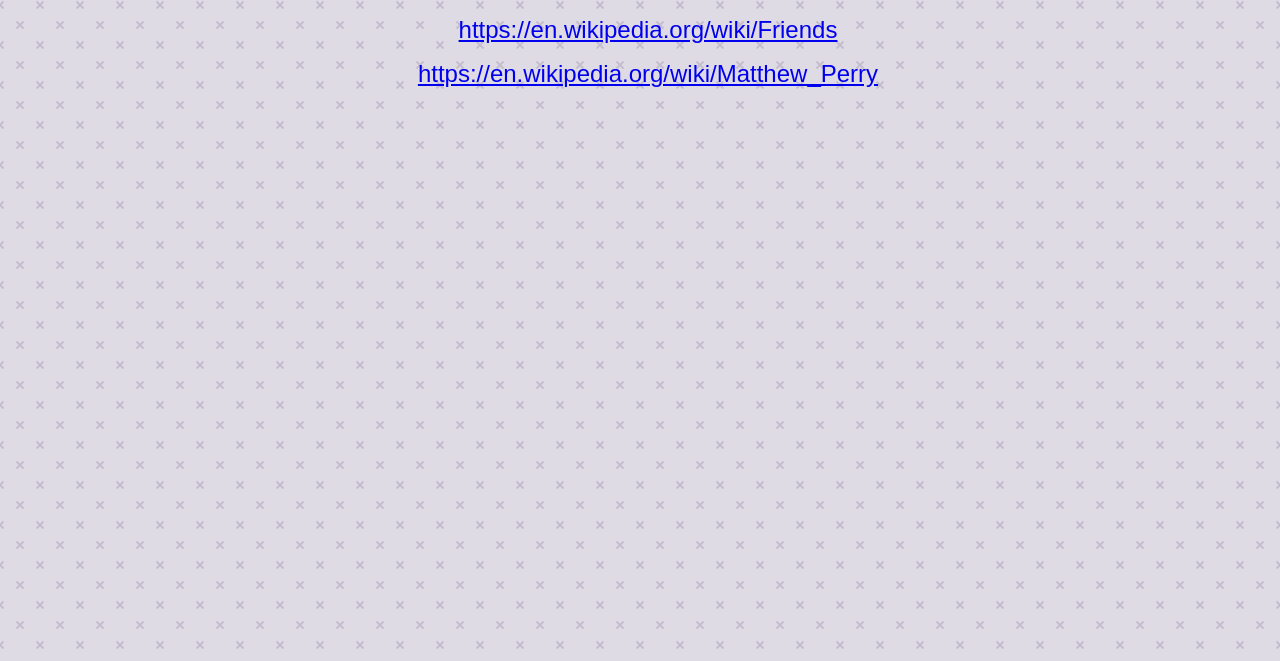
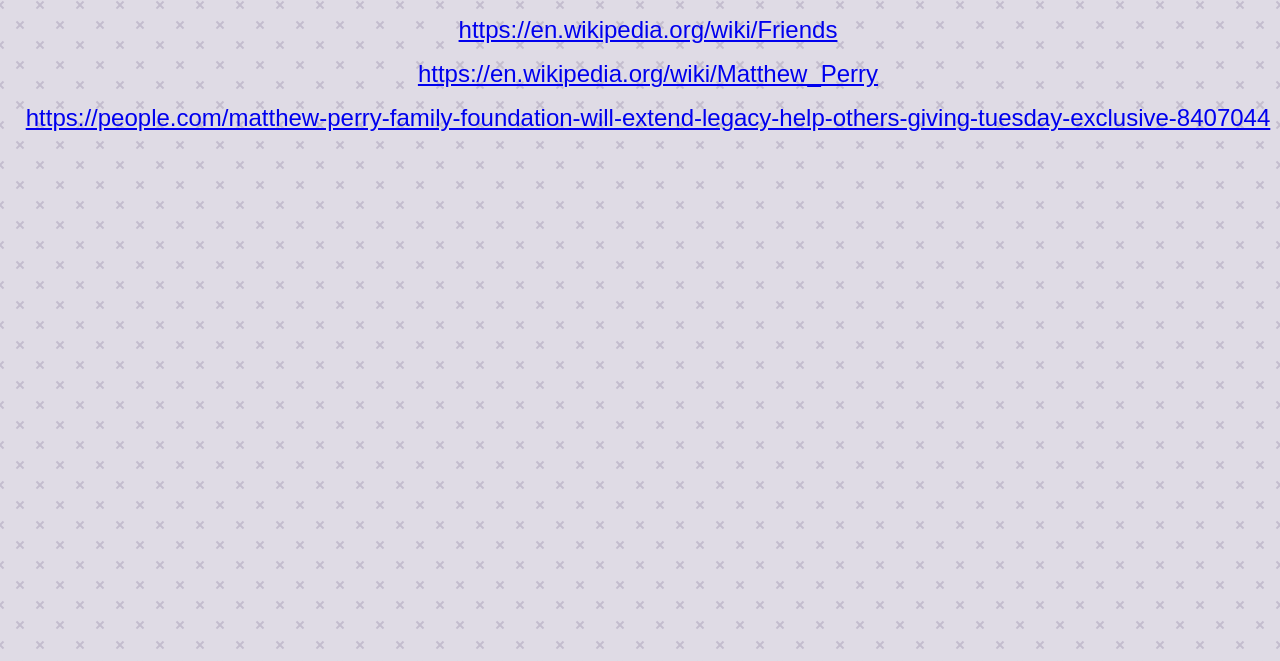
Before and after one commit to HeinrichVannas/Sissejuhatus_erialasse_tp-E_veebileht, a plain HTML site: page informatsioon.html in a window 1280 px wide. Shown: the part 155-816 px from the top of the page. Drawn offline with Linux system fonts and the light colour scheme.

Commit message:
unustatud lisad
lisan kasutatud materjali ja javascripti faili kommentaari, kust skript saadi

```diff
--- a/Dark_light_mode.js
+++ b/Dark_light_mode.js
@@ -7,6 +7,7 @@ function funktsioon() {
     } else {
         button.innerText = 'Tume režiim';
     }
+    //tume režiim  saadud https://www.w3schools.com/howto/howto_js_toggle_dark_mode.asp, abiks integreerimisel chatgpt
     //teksti muutmise nupu sees sain chatgpt käest
  }
 
--- a/informatsioon.html
+++ b/informatsioon.html
@@ -21,6 +21,7 @@
             <h1>Kasutatud materjalid</h1>
             <p><a href="https://en.wikipedia.org/wiki/Friends">https://en.wikipedia.org/wiki/Friends</a></p>
             <p><a href="https://en.wikipedia.org/wiki/Matthew_Perry">https://en.wikipedia.org/wiki/Matthew_Perry</a></p>
+            <p><a href="https://people.com/matthew-perry-family-foundation-will-extend-legacy-help-others-giving-tuesday-exclusive-8407044">https://people.com/matthew-perry-family-foundation-will-extend-legacy-help-others-giving-tuesday-exclusive-8407044</a></p>
         </div>
     </body>
 </html>
```
